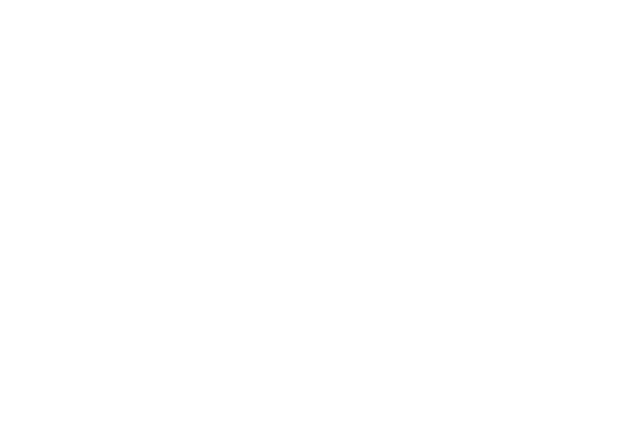
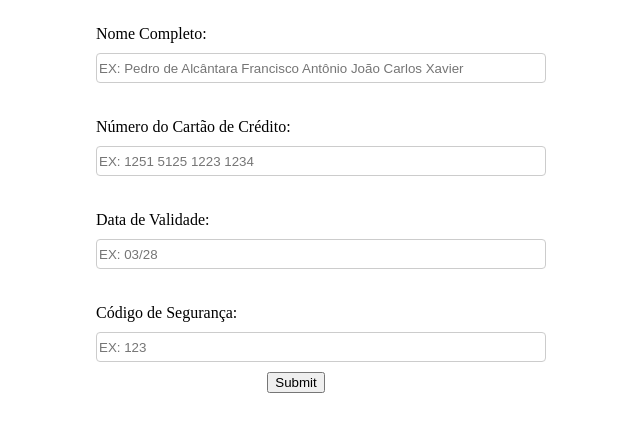
Before and after one commit to AdrielHigor/atividade_2_GCM, a plain HTML site: page src/pages/index.html in a window 1280 px wide. Shown: the whole page, without its empty margins (344-984 px from the left). Drawn offline with Linux system fonts and the light colour scheme.

Commit message:
ADD: form inputs and labels

```diff
--- a/src/pages/index.html
+++ b/src/pages/index.html
@@ -3,13 +3,37 @@
 
 <head>
     <meta charset="UTF-8" />
-    <title>Gerenciamento Form</title>
+    <meta name="robots" content="noindex, nofollow" />
     <link href="../../static/css/global.css" rel="stylesheet">
+    <title>Atividade 2</title>
 </head>
 
 <body>
-    <div>
-        <form>
+    <div class="root">
+        <form class="formContainer">
+            <div class="formItem">
+                <label for="fullname">Nome Completo:</label><br>
+                <input type="text" id="fullname" name="fullname" required="required"
+                    placeholder="EX: Pedro de Alcântara Francisco Antônio João Carlos Xavier" class="formInput"><br>
+            </div>
+            <div class="formItem">
+                <label for="fullname">Número do Cartão de Crédito:</label><br>
+                <input type="text" id="creditcard" name="creditcard" required="required"
+                    placeholder="EX: 1251 5125 1223 1234" class="formInput"><br>
+            </div>
+            <div class="formItem">
+                <label for="fullname">Data de Validade:</label><br>
+                <input type="text" id="expirationdate" name="expirationdate" required="required" placeholder="EX: 03/28"
+                    class="formInput"><br>
+            </div>
+            <div class="formItem">
+                <label for="fullname">Código de Segurança:</label><br>
+                <input type="text" id="securitycode" name="securitycode" required="required" placeholder="EX: 123"
+                    class="formInput"><br>
+            </div>
+            <div>
+                <input type="submit">
+            </div>
         </form>
     </div>
 </body>
--- a/static/css/global.css
+++ b/static/css/global.css
@@ -12,3 +12,25 @@ body {
     width: 100%;
     height: 100%;
 }
+
+.formContainer {
+    display: flex;
+    justify-content: center;
+    align-items: center;
+    flex-direction: column;
+}
+
+.formItem {
+    margin: 25px 20px 10px 20px;
+    width: 400px;
+}
+
+.formInput {
+    height: 30px;
+    min-width: 450px;
+    display: inline-block;
+    border: 1px solid #ccc;
+    border-radius: 4px;
+    box-sizing: border-box;
+    margin-top: 10px;
+}
```
